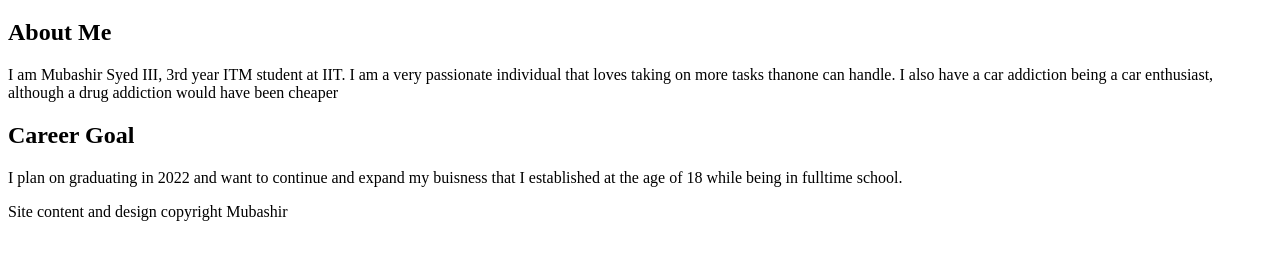
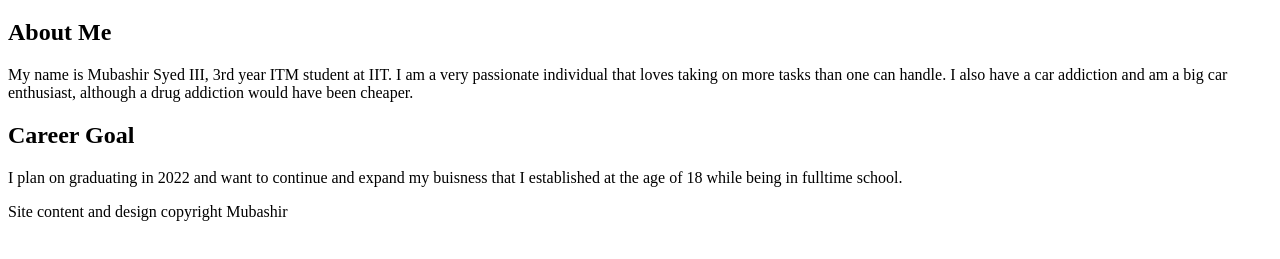
Before and after one commit to msyed26/week-4, a plain HTML site: page index.html in a window 1280 px wide. Shown: the part 61-320 px from the top of the page. Drawn offline with Linux system fonts and the light colour scheme.

Commit message:
fixed few typos

```diff
--- a/index.html
+++ b/index.html
@@ -11,10 +11,10 @@
     <main id="content">
       <article>
         <h2>About Me</h2/>
-          I am Mubashir Syed III, 3rd year ITM student at IIT.
+          My name is Mubashir Syed III, 3rd year ITM student at IIT.
           I am a very passionate individual that loves taking on more
-          tasks thanone can handle. I also have a car addiction being
-          a car enthusiast, although a drug addiction would have been cheaper
+          tasks than one can handle. I also have a car addiction and am a big
+          car enthusiast, although a drug addiction would have been cheaper.
         <h2>Career Goal</h2>
           </article>
         I plan on graduating in 2022 and want to continue and expand my buisness that I established
```
Also changed, not shown: cars/index.html (+1 -1 lines).
